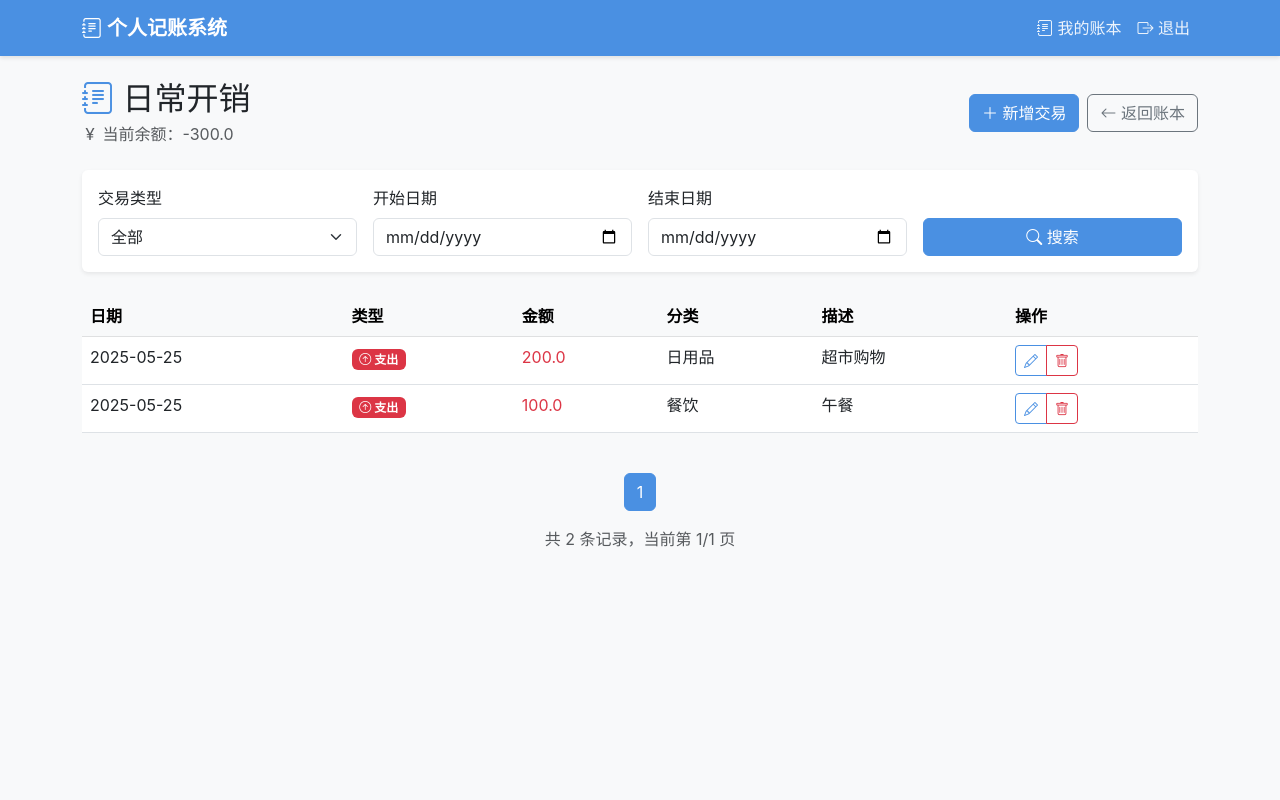
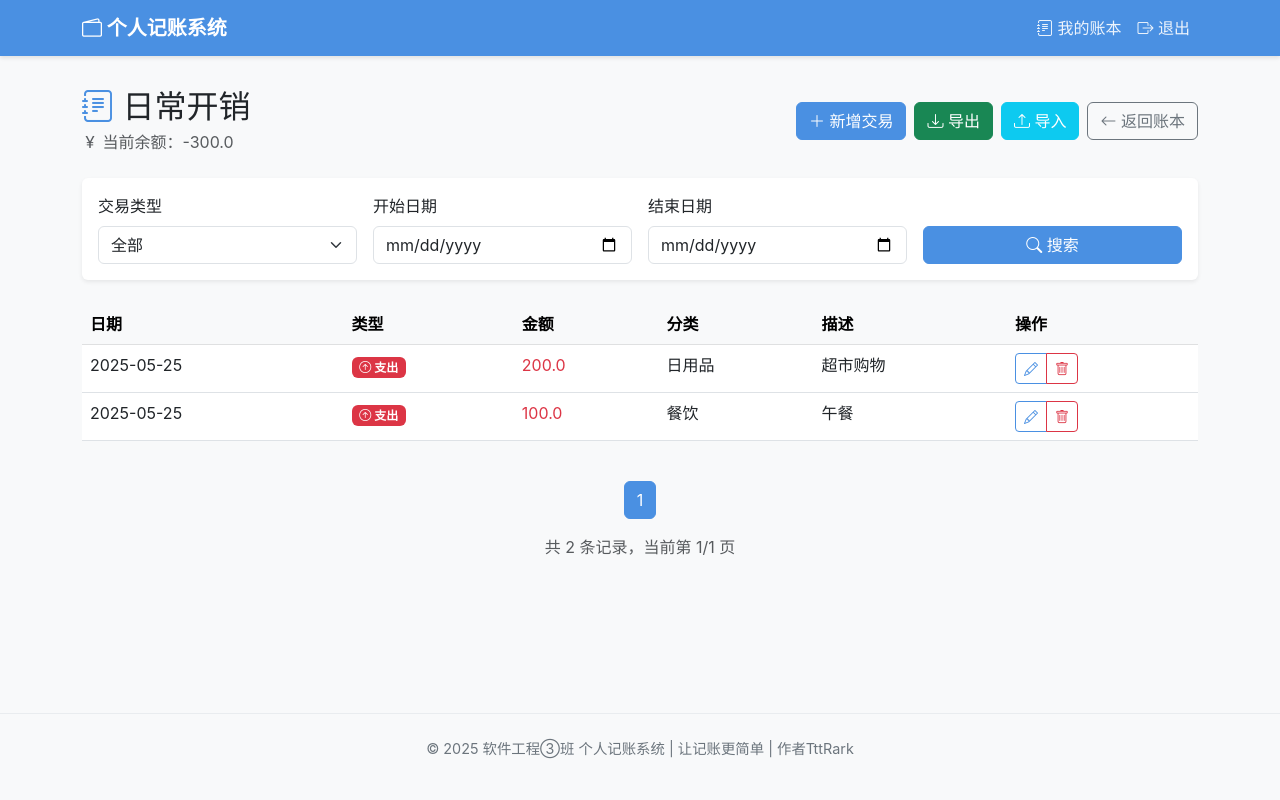
Before and after one commit to TttRark/mybilling, a Flask app: page /ledger/1/transactions in a window 1280 px wide. Run offline with Flask 3, Linux system fonts and the light colour scheme; a user stored in the database is signed in; data comes from the database, SQL or seed files in the repository; parts of the project's set-up code (start-up, migrations or seed data) failed here and were passed over.

Commit message:
fix import and export function

```diff
--- a/routes/auth.py
+++ b/routes/auth.py
@@ -7,9 +7,10 @@ auth_bp = Blueprint('auth', __name__)
 
 @auth_bp.route('/login', methods=['GET', 'POST'])
 def login():
+    # 验证登录状态
     if current_user.is_authenticated:
         return redirect(url_for('ledger.index'))
-
+    # 获取登录表单
     form = LoginForm()
     if form.validate_on_submit():
         user = User.query.filter_by(email=form.email.data).first()
--- a/routes/transaction.py
+++ b/routes/transaction.py
@@ -1,8 +1,10 @@
-from flask import Blueprint, render_template, redirect, url_for, flash, request
+from flask import Blueprint, render_template, redirect, url_for, flash, request, send_file
 from flask_login import login_required, current_user
 from models import db, Transaction, Ledger
 from forms.transaction import TransactionForm
 from datetime import datetime
+import csv
+import io
 
 transaction_bp = Blueprint('transaction', __name__)
 
@@ -101,3 +103,89 @@ def delete(id):
     db.session.commit()
     flash('交易记录已删除', 'success')
     return redirect(url_for('transaction.index', ledger_id=transaction.ledger_id))
+
+@transaction_bp.route('/<int:ledger_id>/export')
+@login_required
+def export(ledger_id):
+    ledger = Ledger.query.get_or_404(ledger_id)
+    if ledger.user_id != current_user.id:
+        flash('您没有权限访问此账本', 'danger')
+        return redirect(url_for('ledger.index'))
+
+    # 创建内存文件对象
+    output = io.StringIO()
+    writer = csv.writer(output)
+
+    # 写入表头
+    writer.writerow(['日期', '类型', '金额', '分类', '描述'])
+
+    # 写入数据
+    for transaction in ledger.transactions:
+        writer.writerow([
+            transaction.date.strftime('%Y-%m-%d'),
+            '收入' if transaction.transaction_type == 'income' else '支出',
+            transaction.amount,
+            transaction.category,
+            transaction.description or ''
+        ])
+
+    # 准备下载
+    output.seek(0)
+    return send_file(
+        io.BytesIO(output.getvalue().encode('utf-8-sig')),
+        mimetype='text/csv',
+        as_attachment=True,
+        download_name=f'{ledger.name}_交易记录_{datetime.now().strftime("%Y%m%d")}.csv'
+    )
+
+@transaction_bp.route('/<int:ledger_id>/import', methods=['POST'])
+@login_required
+def import_transactions(ledger_id):
+    ledger = Ledger.query.get_or_404(ledger_id)
+    if ledger.user_id != current_user.id:
+        flash('您没有权限访问此账本', 'danger')
+        return redirect(url_for('ledger.index'))
+
+    if 'file' not in request.files:
+        flash('请选择要导入的文件', 'danger')
+        return redirect(url_for('transaction.index', ledger_id=ledger_id))
+
+    file = request.files['file']
+    if file.filename == '':
+        flash('未选择文件', 'danger')
+        return redirect(url_for('transaction.index', ledger_id=ledger_id))
+
+    if not file.filename.endswith('.csv'):
+        flash('请上传CSV格式的文件', 'danger')
+        return redirect(url_for('transaction.index', ledger_id=ledger_id))
+
+    try:
+        # 读取CSV文件
+        content = file.read().decode('utf-8-sig')
+        reader = csv.DictReader(content.splitlines())
+
+        # 导入数据
+        count = 0
+        for row in reader:
+            try:
+                transaction = Transaction(
+                    ledger_id=ledger_id,
+                    date=datetime.strptime(row['日期'], '%Y-%m-%d'),
+                    transaction_type='income' if row['类型'] == '收入' else 'expense',
+                    amount=float(row['金额']),
+                    category=row['分类'],
+                    description=row['描述'] or None
+                )
+                db.session.add(transaction)
+                count += 1
+            except (ValueError, KeyError) as e:
+                flash(f'导入第 {count + 1} 行数据时出错: {str(e)}', 'danger')
+                continue
+
+        db.session.commit()
+        flash(f'成功导入 {count} 条交易记录', 'success')
+    except Exception as e:
+        db.session.rollback()
+        flash(f'导入失败: {str(e)}', 'danger')
+
+    return redirect(url_for('transaction.index', ledger_id=ledger_id))
--- a/templates/base.html
+++ b/templates/base.html
@@ -18,11 +18,12 @@
     <link href="https://cdn.jsdelivr.net/npm/bootstrap-icons@1.11.0/font/bootstrap-icons.css" rel="stylesheet">
     <!-- Animate.css -->
     <link href="https://cdnjs.cloudflare.com/ajax/libs/animate.css/4.1.1/animate.min.css" rel="stylesheet">
+
     <style>
         :root {
             --primary-color: #4a90e2;
             --primary-hover: #357abd;
-            --primary-light: #e8f0f8;
+            --primary-light: #e8f0fe;
             --primary-dark: #2c5282;
             --success-color: #28a745;
             --danger-color: #dc3545;
@@ -31,38 +32,40 @@
         }
 
         body {
+            min-height: 100vh;
+            display: flex;
+            flex-direction: column;
             background-color: #f8f9fa;
             font-family: -apple-system, BlinkMacSystemFont, "Segoe UI", Roboto, "Helvetica Neue", Arial, sans-serif;
         }
 
         .navbar {
-            background-color: var(--primary-color) !important;
+            background-color: var(--primary-color);
             box-shadow: 0 2px 4px rgba(0,0,0,0.1);
         }
 
         .navbar-brand {
+            font-weight: bold;
             color: white !important;
-            font-weight: 600;
         }
 
         .nav-link {
             color: rgba(255,255,255,0.9) !important;
-            transition: all 0.3s ease;
+            transition: color 0.3s ease;
         }
 
         .nav-link:hover {
             color: white !important;
-            transform: translateY(-1px);
         }
 
         .btn-primary {
-            background-color: var(--primary-color) !important;
-            border-color: var(--primary-color) !important;
+            background-color: var(--primary-color);
+            border-color: var(--primary-color);
         }
 
         .btn-primary:hover {
-            background-color: var(--primary-hover) !important;
-            border-color: var(--primary-hover) !important;
+            background-color: var(--primary-hover);
+            border-color: var(--primary-hover);
         }
 
         .btn-outline-primary {
@@ -78,7 +81,7 @@
         .card {
             border: none;
             box-shadow: 0 2px 4px rgba(0,0,0,0.05);
-            transition: all 0.3s ease;
+            transition: transform 0.2s ease, box-shadow 0.2s ease;
         }
 
         .card:hover {
@@ -128,15 +131,18 @@
             box-shadow: 0 0 0 0.2rem rgba(74, 144, 226, 0.25);
         }
 
+        .alert {
+            border: none;
+            border-radius: 8px;
+        }
+
         .alert-success {
             background-color: #d4edda;
-            border-color: var(--success-color);
             color: #155724;
         }
 
         .alert-danger {
             background-color: #f8d7da;
-            border-color: var(--danger-color);
             color: #721c24;
         }
 
@@ -169,14 +175,64 @@
                 margin-bottom: 1rem;
             }
         }
+
+        .main-content {
+            flex: 1 0 auto;
+            padding: 2rem 0;
+        }
+
+        .footer {
+            flex-shrink: 0;
+            background-color: #f8f9fa;
+            padding: 1.5rem 0;
+            margin-top: auto;
+            border-top: 1px solid #e9ecef;
+        }
+
+        .footer-content {
+            max-width: 1200px;
+            margin: 0 auto;
+            padding: 0 1rem;
+        }
+
+        .footer-text {
+            color: #6c757d;
+            font-size: 0.9rem;
+            text-align: center;
+        }
+
+        .footer-links {
+            display: flex;
+            justify-content: center;
+            gap: 1.5rem;
+            margin-top: 0.5rem;
+        }
+
+        .footer-link {
+            color: #6c757d;
+            text-decoration: none;
+            transition: color 0.3s ease;
+        }
+
+        .footer-link:hover {
+            color: var(--primary-color);
+        }
+
+        @media (max-width: 768px) {
+            .footer-links {
+                flex-direction: column;
+                align-items: center;
+                gap: 0.5rem;
+            }
+        }
     </style>
     {% block styles %}{% endblock %}
 </head>
 <body>
-    <nav class="navbar navbar-expand-lg navbar-dark mb-4">
+    <nav class="navbar navbar-expand-lg navbar-dark">
         <div class="container">
             <a class="navbar-brand" href="{{ url_for('ledger.index') }}">
-                <i class="bi bi-journal-text"></i> 个人记账系统
+                <i class="bi bi-wallet2"></i> 个人记账系统
             </a>
             <button class="navbar-toggler" type="button" data-bs-toggle="collapse" data-bs-target="#navbarNav">
                 <span class="navbar-toggler-icon"></span>
@@ -211,11 +267,12 @@
         </div>
     </nav>
 
+    <div class="main-content">
         <div class="container">
             {% with messages = get_flashed_messages(with_categories=true) %}
                 {% if messages %}
                     {% for category, message in messages %}
-                    <div class="alert alert-{{ category }} alert-dismissible fade show animate__animated animate__fadeIn" role="alert">
+                        <div class="alert alert-{{ category }} alert-dismissible fade show animate__animated animate__fadeIn">
                             {{ message }}
                             <button type="button" class="btn-close" data-bs-dismiss="alert"></button>
                         </div>
@@ -225,6 +282,15 @@
 
             {% block content %}{% endblock %}
         </div>
+    </div>
+
+    <footer class="footer">
+        <div class="footer-content">
+            <div class="footer-text">
+                <p>© 2025 软件工程③班 个人记账系统 | 让记账更简单 | 作者TttRark</p>
+            </div>
+        </div>
+    </footer>
 
     <script src="https://cdn.jsdelivr.net/npm/bootstrap@5.3.0/dist/js/bootstrap.bundle.min.js"></script>
     {% block scripts %}{% endblock %}
--- a/templates/transaction/index.html
+++ b/templates/transaction/index.html
@@ -16,6 +16,12 @@
         <a href="{{ url_for('transaction.create', ledger_id=ledger.id) }}" class="btn btn-primary">
             <i class="bi bi-plus-lg"></i> 新增交易
         </a>
+        <a href="{{ url_for('transaction.export', ledger_id=ledger.id) }}" class="btn btn-success">
+            <i class="bi bi-download"></i> 导出
+        </a>
+        <button type="button" class="btn btn-info text-white" data-bs-toggle="modal" data-bs-target="#importModal">
+            <i class="bi bi-upload"></i> 导入
+        </button>
         <a href="{{ url_for('ledger.index') }}" class="btn btn-outline-secondary">
             <i class="bi bi-arrow-left"></i> 返回账本
         </a>
@@ -145,6 +151,31 @@
     </div>
 </nav>
 {% endif %}
+
+<!-- 导入模态框 -->
+<div class="modal fade" id="importModal" tabindex="-1">
+    <div class="modal-dialog">
+        <div class="modal-content">
+            <div class="modal-header">
+                <h5 class="modal-title">导入交易记录</h5>
+                <button type="button" class="btn-close" data-bs-dismiss="modal"></button>
+            </div>
+            <form action="{{ url_for('transaction.import_transactions', ledger_id=ledger.id) }}" method="POST" enctype="multipart/form-data">
+                <div class="modal-body">
+                    <div class="mb-3">
+                        <label class="form-label">选择CSV文件</label>
+                        <input type="file" name="file" class="form-control" accept=".csv" required>
+                        <div class="form-text">请选择包含交易记录的CSV文件</div>
+                    </div>
+                </div>
+                <div class="modal-footer">
+                    <button type="button" class="btn btn-secondary" data-bs-dismiss="modal">取消</button>
+                    <button type="submit" class="btn btn-primary">导入</button>
+                </div>
+            </form>
+        </div>
+    </div>
+</div>
 {% endblock %}
 
 {% block scripts %}
```
Also changed, not shown: models.py (+5 -3 lines), routes/ledger.py (+14 -5 lines), README.md, 1 other file. Lines whose indentation alone changed are shown as unchanged.
